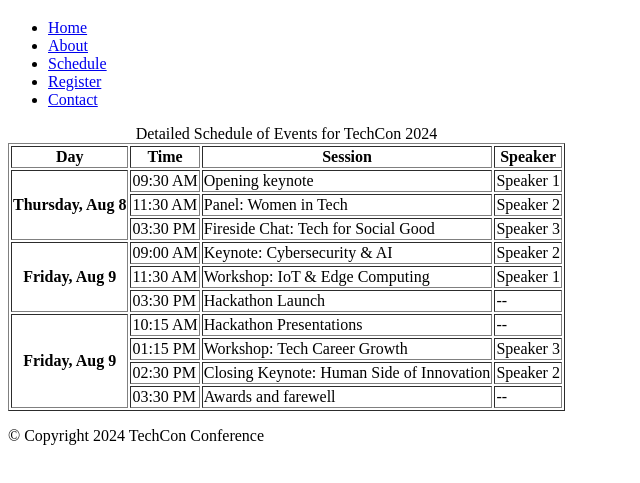
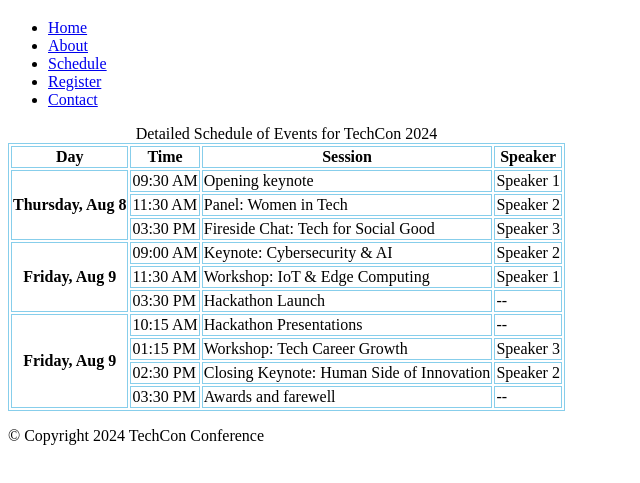
Before and after one commit to Finidi47/TechCon_HTML, a plain HTML site: page techcon_website/schedule.html in a window 1280 px wide. Shown: the part 61-544 px from the top of the page, without its empty margins (0-640 px from the left). Drawn offline with Linux system fonts and the light colour scheme.

Commit message:
Add style to the table

```diff
--- a/techcon_website/schedule.html
+++ b/techcon_website/schedule.html
@@ -4,6 +4,12 @@
     <meta charset="UTF-8">
     <meta name="viewport" content="width=device-width, initial-scale=1.0">
     <title>Schedule</title>
+
+    <style>
+        table, td, th{
+            border: 1px solid skyblue;
+        }
+    </style>
 </head>
 <body>
     <header>
@@ -21,7 +27,7 @@
     </header>
 
     <main>
-        <table border="1px solid black">
+        <table>
             <caption>Detailed Schedule of Events for TechCon 2024</caption>
             <thead>
                 <tr>
```
